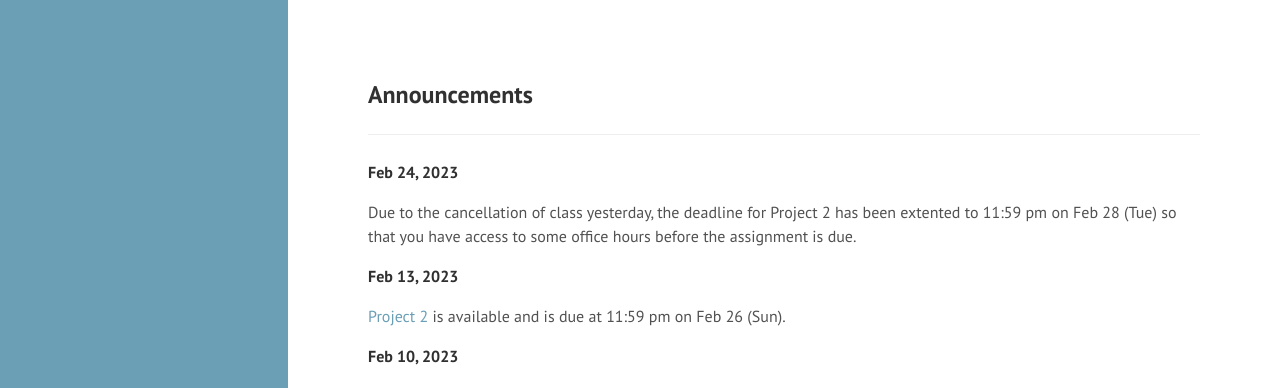
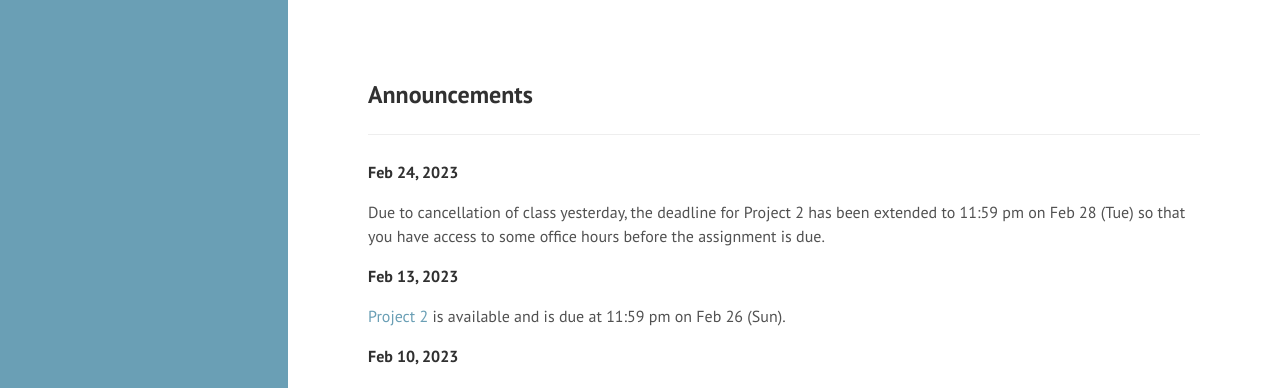
Before and after one commit to swamiiyer/swamiiyer.github.io, a Jekyll site: the page built from _pages/cs451/index.md, in a window 1280 px wide and 1288 px high. Shown: the top 388 px of the window. Built offline with Jekyll 4.4.1, drawn with Linux system fonts in a browser that asks for light colours.

Commit message:
Extended deadline for Project 2

```diff
--- a/_pages/cs451/index.md
+++ b/_pages/cs451/index.md
@@ -7,7 +7,7 @@ order: 1
 
 **Feb 24, 2023**
 
-Due to the cancellation of class yesterday, the deadline for Project 2 has been extented to
+Due to cancellation of class yesterday, the deadline for Project 2 has been extended to
 11:59 pm on Feb 28 (Tue) so that you have access to some office hours before the assignment
 is due.
 
```
